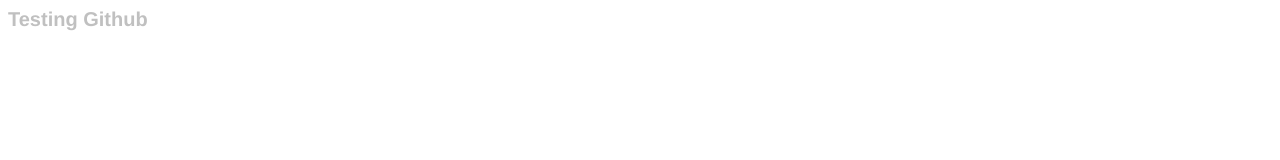
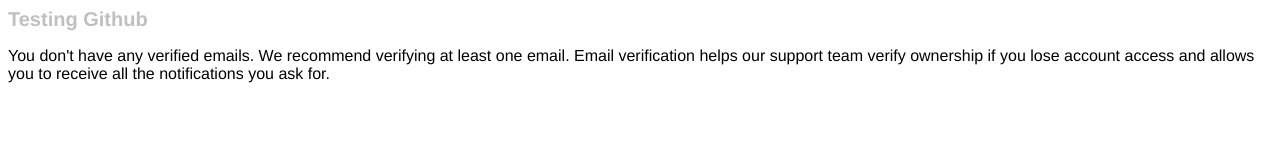
Before and after one commit to mayayuchen/FirstRepo, a plain HTML site: page index.html in a window 1280 px wide. Drawn offline with Linux system fonts and the light colour scheme.

Commit message:
added paragraph

```diff
--- a/index.html
+++ b/index.html
@@ -6,5 +6,7 @@
 </head>
 <body>
 	<h1>Testing Github</h1>
+	<p>You don't have any verified emails. We recommend verifying at least one email.
+Email verification helps our support team verify ownership if you lose account access and allows you to receive all the notifications you ask for.</p>
 </body>
 </html>
```
